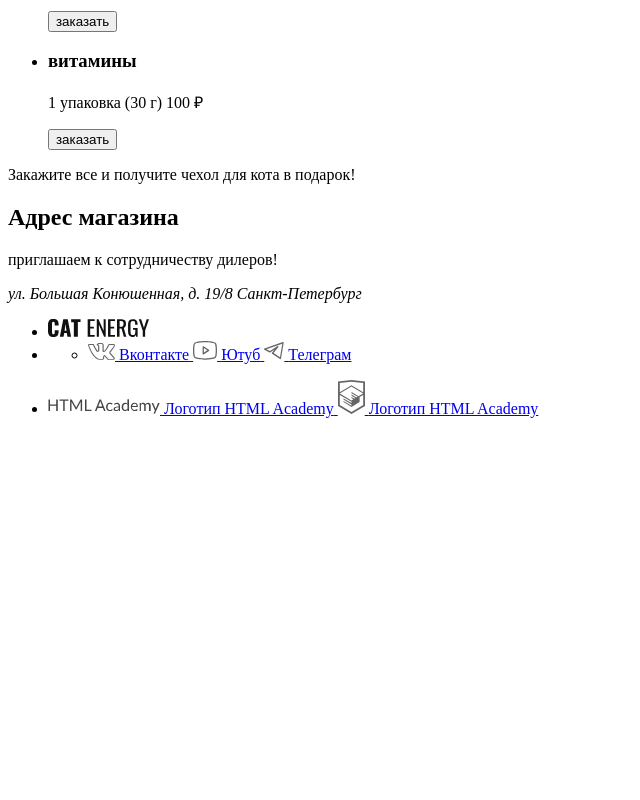
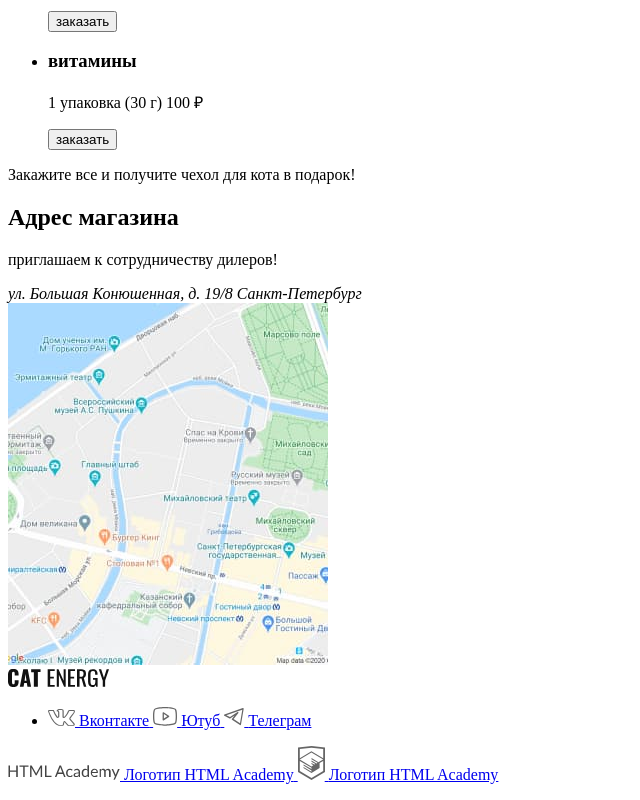
Before and after one commit to ihor8017/774119-cat-energy-27, a website: page source/catalog.html in a window 1280 px wide. Shown: the part 2740-3540 px from the top of the page, without its empty margins (0-640 px from the left). Before the commit the page ends 3174 px from the top, so only its background shows below. Drawn offline with Linux system fonts and the light colour scheme.

Commit message:
исправляет footer

```diff
--- a/source/catalog.html
+++ b/source/catalog.html
@@ -144,16 +144,18 @@
           <div class="address__wrapper">
             <p class="address__slogan">приглашаем к сотрудничеству дилеров!</p>
             <address class="address_place">ул. Большая Конюшенная, д. 19/8 Санкт-Петербург</address>
-            <div class="adress__map"></div>
+            <div class="adress__map">
+              <img src="./img/map.jpg" alt="местоположение магазина на карте" width="320" height="362">
+            </div>
           </div>
         </section>
-        <ul class="pages-footer__list">
-          <li class="pages-footer__item">
-            <a class="pages-footer__logo logo" href="index.html">
+        <div class="pages-footer__list">
+          <div class="pages-footer__item">
+            <a class="pages-footer__logo logo" href="#">
               <img class="pages-footer__logo-text" src="./img/logo/logo-text.svg" alt="Cat energy." width="101" height="18">
             </a>
-          </li>
-          <li class="pages-footer__item social">
+          </div>
+          <div class="pages-footer__item social">
             <ul class="social__list">
               <li class="social__item">
                 <a class="social__item-link" href="https://vk.com/htmlacademy">
@@ -176,8 +178,8 @@
               </a>
               </li>
             </ul>
-          </li>
-          <li class="pages-footer__item partner">
+          </div>
+          <div class="pages-footer__item partner">
             <p class="partner__item logo">
               <a class="partner__item-link logo__text" href="https://htmlacademy.ru/">
                 <svg width="112" height="15" viewBox="0 0 112 15" fill="none" xmlns="http://www.w3.org/2000/svg">
@@ -192,8 +194,8 @@
                 <span class="visually-hidden">Логотип HTML Academy</span>
               </a>
             </p>
-          </li>
-        </ul>
+          </div>
+        </div>
       </div>
     </footer>
   </body>
```
Also changed, not shown: source/form.html (+14 -12 lines), source/index.html (+11 -9 lines), source/img/map.jpg (added).
